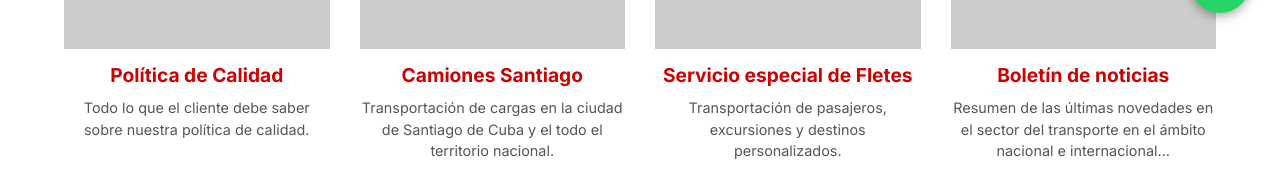
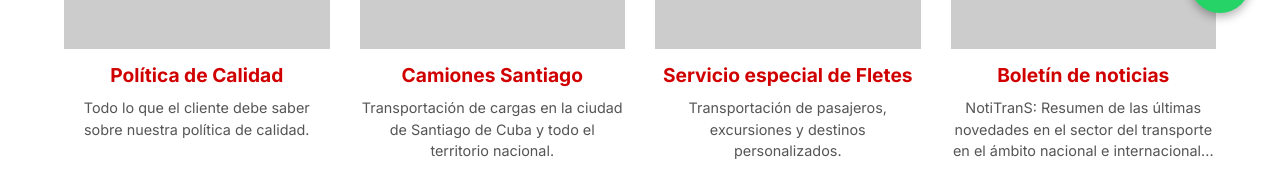
Before and after one commit to tranexpreso/tranexpreso.github.io, a plain HTML site: page index.html in a window 1280 px wide. Shown: the part 757-952 px from the top of the page. Drawn offline with Linux system fonts and the light colour scheme; placeholder pictures from the web are drawn by us.

Commit message:
Add files via upload

```diff
--- a/index.html
+++ b/index.html
@@ -59,44 +59,50 @@
     <section class="section container" style="padding-top: 0;">
         <div class="grid-4">
 
-            <!-- Tarjeta 1 -->
+            <!-- Tarjeta 1: Política de Calidad -->
             <div class="card-light">
+                <a href="politica-calidad.html" style="display: block; text-decoration: none;">
                     <div class="card-img">
-                    <!-- REEMPLAZA ESTA IMAGEN POR LA DE POLÍTICA DE CALIDAD -->
                         <img src="https://placehold.co/400x250/eeeeee/333333?text=Imagen+Calidad" alt="Política de Calidad">
                     </div>
                     <h3>Política de Calidad</h3>
                     <p>Todo lo que el cliente debe saber sobre nuestra política de calidad.</p>
+                </a>
             </div>
 
-            <!-- Tarjeta 2 -->
+            <!-- Tarjeta 2: Camiones Santiago -->
             <div class="card-light">
+                <a href="camiones-santiago.html" style="display: block; text-decoration: none;">
                     <div class="card-img">
-                    <!-- REEMPLAZA ESTA IMAGEN POR LA DE CAMIONES SANTIAGO -->
                         <img src="https://placehold.co/400x250/eeeeee/333333?text=Imagen+Camiones" alt="Camiones Santiago">
                     </div>
                     <h3>Camiones Santiago</h3>
-                <p>Transportación de cargas en la ciudad de Santiago de Cuba y el todo el territorio nacional.</p>
+                    <p>Transportación de cargas en la ciudad de Santiago de Cuba y todo el territorio nacional.</p>
+                </a>
             </div>
 
-            <!-- Tarjeta 3 -->
+            <!-- Tarjeta 3: Servicio especial de Fletes -->
             <div class="card-light">
+                <a href="servicios-fletes.html" style="display: block; text-decoration: none;">
                     <div class="card-img">
-                    <!-- REEMPLAZA ESTA IMAGEN POR LA DE FLETES -->
                         <img src="https://placehold.co/400x250/eeeeee/333333?text=Imagen+Fletes" alt="Servicio especial de Fletes">
                     </div>
                     <h3>Servicio especial de Fletes</h3>
                     <p>Transportación de pasajeros, excursiones y destinos personalizados.</p>
+                </a>
             </div>
 
-            <!-- Tarjeta 4 -->
+            <!-- Tarjeta 4: Boletín de noticias (NotiTranS) -->
             <div class="card-light">
+                <a href="notitrans.html" style="display: block; text-decoration: none;">
                     <div class="card-img">
-                    <!-- REEMPLAZA ESTA IMAGEN POR LA DE BOLETÍN -->
-                    <img src="https://placehold.co/400x250/eeeeee/333333?text=Imagen+Boletin" alt="Boletín de noticias">
+                        <img src="https://placehold.co/400x250/eeeeee/333333?text=Imagen+NotiTranS" alt="Boletín de noticias">
                     </div>
                     <h3>Boletín de noticias</h3>
-                <p>Resumen de las últimas novedades en el sector del transporte en el ámbito nacional e internacional...</p>
+                    <p>NotiTranS: Resumen de las últimas novedades en el sector del transporte en el ámbito nacional e internacional...</p>
+                </a>
+            </div>
+
         </div>
 
         </div>
```
Lines whose indentation alone changed are shown as unchanged.
